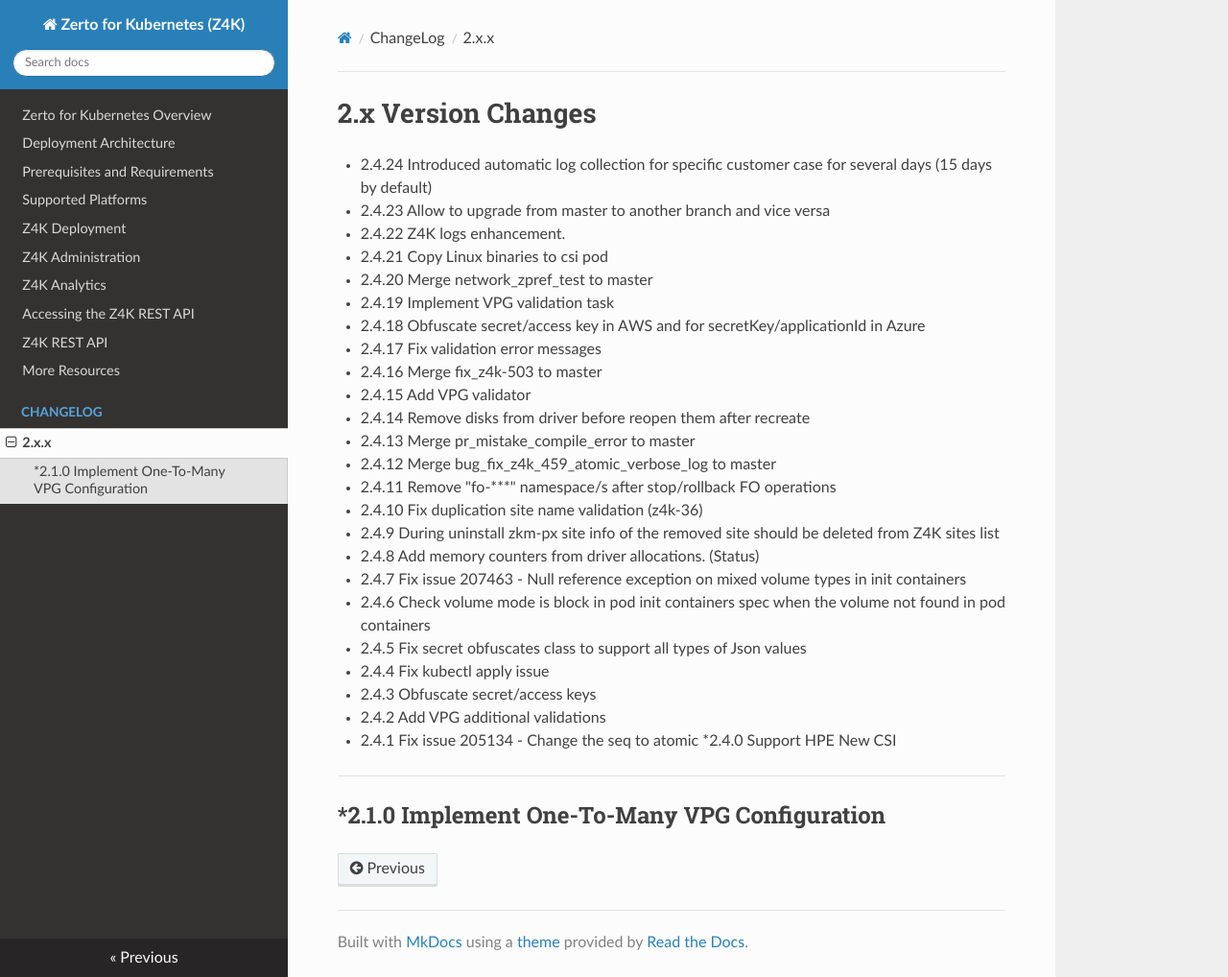
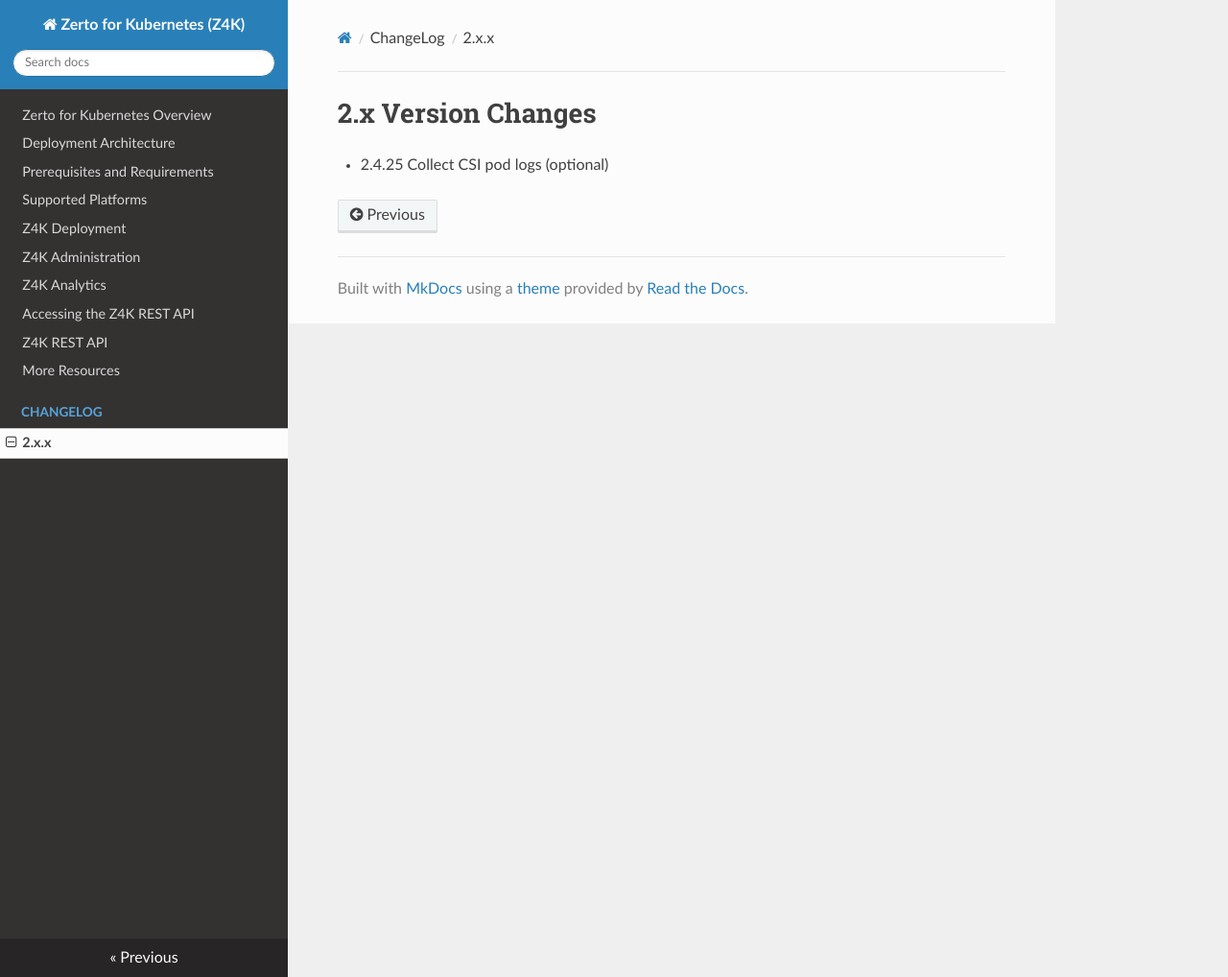
Before and after one commit to ZertoPublic/Z4K, an MkDocs documentation site: the page built from docs/changes/version2.x.x.md, in a window 1280 px wide and 1018 px high. Shown: the whole window at 96% size. Built offline with MkDocs 1.6.1, drawn with Linux system fonts in a browser that asks for light colours.

Commit message:
commit all changes on branch :2.4.25 for version:2.4.25

```diff
--- a/docs/changes/version2.x.x.md
+++ b/docs/changes/version2.x.x.md
@@ -1,31 +1,3 @@
 2.x Version Changes
 ===================
-
-* 2.4.24 Introduced automatic log collection for specific customer case for several days (15 days by default)
-* 2.4.23 Allow to upgrade from master to another branch and vice versa
-* 2.4.22 Z4K logs enhancement.
-* 2.4.21 Copy Linux binaries to csi pod
-* 2.4.20 Merge network_zpref_test to master
-* 2.4.19 Implement VPG validation task
-* 2.4.18 Obfuscate secret/access key in AWS and for secretKey/applicationId in Azure
-* 2.4.17 Fix validation error messages
-* 2.4.16 Merge fix_z4k-503 to master
-* 2.4.15 Add VPG validator
-* 2.4.14 Remove disks from driver before reopen them after recreate
-* 2.4.13 Merge pr_mistake_compile_error to master
-* 2.4.12 Merge bug_fix_z4k_459_atomic_verbose_log to master
-* 2.4.11 Remove "fo-***" namespace/s after stop/rollback FO operations
-* 2.4.10 Fix duplication site name validation (z4k-36)
-* 2.4.9 During uninstall zkm-px site info of the removed site should be deleted from Z4K sites list
-* 2.4.8 Add memory counters from driver allocations. (Status)
-* 2.4.7 Fix issue 207463 - Null reference exception on mixed volume types in init containers
-* 2.4.6 Check volume mode is block in pod init containers spec when the volume not found in pod containers
-* 2.4.5 Fix secret obfuscates class to support all types of Json values
-* 2.4.4 Fix kubectl apply issue
-* 2.4.3 Obfuscate secret/access keys
-* 2.4.2 Add VPG additional validations
-* 2.4.1 Fix issue 205134 - Change the seq to atomic
-*2.4.0 Support HPE New CSI
---------------------------
-*2.1.0 Implement One-To-Many VPG Configuration
-----------------------------------------------
+* 2.4.25 Collect CSI pod logs (optional)
```
